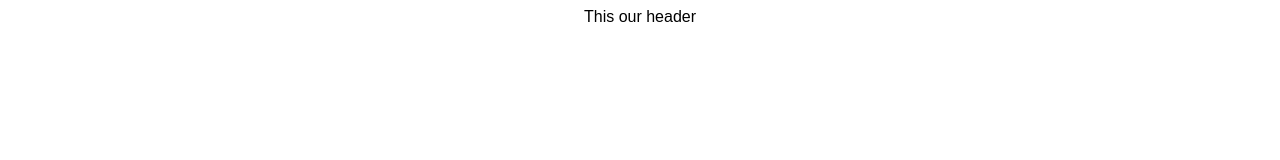
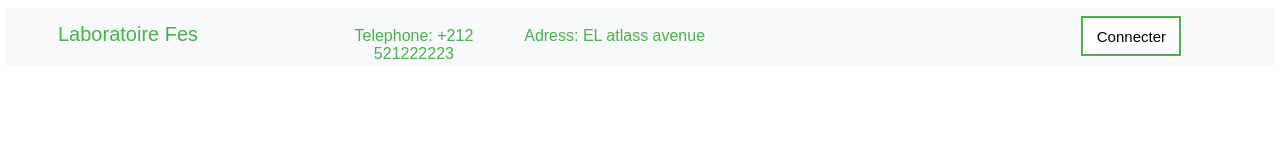
Before and after one commit to hichambendarbi/Reflexing, a React app: page / in a window 1280 px wide. Built offline with nearby package versions, Linux system fonts and the light colour scheme.

Commit message:
HeaderV1

```diff
--- a/package.json
+++ b/package.json
@@ -5,8 +5,10 @@
   "keywords": [],
   "main": "src/index.js",
   "dependencies": {
+    "@material-ui/system": "4.3.0",
     "react": "16.8.6",
     "react-dom": "16.8.6",
+    "react-hover-button": "0.4.3",
     "react-scripts": "3.0.1",
     "reactstrap": "8.0.0",
     "styled-components": "4.3.2",
--- a/src/Layout/Header.js
+++ b/src/Layout/Header.js
@@ -1,6 +1,63 @@
 import React from "react";
 import Flex, { Box } from "../reFlexing";
+import { flexbox } from "@material-ui/system";
+import "../styles.css";
+const Header = () => (
+  <Box
+    backgroundC={"#f8f9fa"}
+    width={"100%"}
+    padding={"3px"}
+    height={"50px"}
+    display={"flex"}
+    marginT="0px"
+  >
+    <Box
+      width="150px"
+      backgroundC="transparent"
+      marginL="50px"
+      height="30px"
+      marginT="12px"
+      color="#4CAF50"
+      fontS="20px"
+    >
+      <div id="lab">Laboratoire Fes</div>
+    </Box>
+    <Box
+      width="210px"
+      backgroundC="transparent"
+      marginL="70px"
+      marginT="16px"
+      color="#4CAF50"
+    >
+      <div id="Tel">Telephone: +212 521222223</div>
+    </Box>
+    <Box
+      width="40px"
+      backgroundC="transparent"
+      marginL="15px"
+      marginT="16px"
+      color="#4CAF50"
+    >
+      <div id="Adress">Adress: EL atlass avenue</div>
+    </Box>
 
-const Header = () => <Box>This our header</Box>;
+    <Box width="100px" backgroundC="transparent" marginL="29%" marginT="5px">
+      <button
+        id="cn"
+        style={{
+          backgroundColor: "white",
+          border: "2px solid #4CAF50",
+          cursor: "pointer",
+          color: "black",
+          width: "100px",
+          height: "40px",
+          fontSize: "15px"
+        }}
+      >
+        Connecter
+      </button>
+    </Box>
+  </Box>
+);
 
 export default Header;
--- a/src/index.js
+++ b/src/index.js
@@ -7,7 +7,6 @@ import ReactDOM from "react-dom";
 import Home from "./Component/Home";
 
 import "./styles.css";
-
 function App() {
   return (
     <div className="App">
--- a/src/reFlexing/Box.js
+++ b/src/reFlexing/Box.js
@@ -2,12 +2,27 @@ import React from "react";
 import styled from "styled-components";
 
 const StyledElement = styled.div`
-  flex: 1 100%;
+  display: flex;
+  flex-wrap: wrap;
+  flex: 1;
+  align-content: ${props => props.alCon};
+  position: ${props => props.pos};
+  background-color: ${props => props.backgroundC};
+  height: ${props => props.height};
+  width: ${props => props.width};
   grow: ${props => props.grow};
   shrink: ${props => props.shrink};
   basis: ${props => props.basis};
   order: ${props => props.order};
   self: ${props => props.self};
+  color: ${props => props.color};
+  padding: ${props => props.padding};
+  justify-content: ${props => props.justC};
+  display: ${props => props.display};
+  margin-top: ${props => props.marginT};
+
+  margin-left: ${props => props.marginL};
+  font-size: ${props => props.fontS};
   ${props => props.css}
 `;
 
@@ -19,7 +34,19 @@ export const Box = ({
   basis,
   order,
   flex,
-  self
+  backgroundC,
+  width,
+  self,
+  color,
+  padding,
+  justC,
+  display,
+  pos,
+  alCon,
+  marginT,
+  marginL,
+  fontS,
+  height
 }) => (
   <StyledElement
     css={css}
@@ -29,6 +56,18 @@ export const Box = ({
     order={order}
     flex={flex}
     self={self}
+    backgroundC={backgroundC}
+    width={width}
+    height={height}
+    color={color}
+    padding={padding}
+    justC={justC}
+    display={display}
+    pos={pos}
+    alCon={alCon}
+    marginT={marginT}
+    marginL={marginL}
+    fontS={fontS}
   >
     {children}
   </StyledElement>
--- a/src/styles.css
+++ b/src/styles.css
@@ -5,3 +5,36 @@
 .wideDiv a:hover {
   color: #000;
 }
+@media screen and (max-width: 800px) {
+  #cn {
+    width: 50px;
+  }
+}
+
+@media screen and (max-width: 800px) {
+  #Adress {
+    visibility: hidden;
+    clear: both;
+    float: left;
+    margin: 10px auto 5px 20px;
+    width: 28%;
+    display: none;
+  }
+}
+@media screen and (max-width: 800px) {
+  #Tel {
+    visibility: hidden;
+    clear: both;
+    float: left;
+    margin: 10px auto 5px 20px;
+    width: 28%;
+    display: none;
+  }
+}
+
+@media screen and (max-width: 800px) {
+  #lab {
+    text-align: center;
+    width: 200px;
+  }
+}
```
